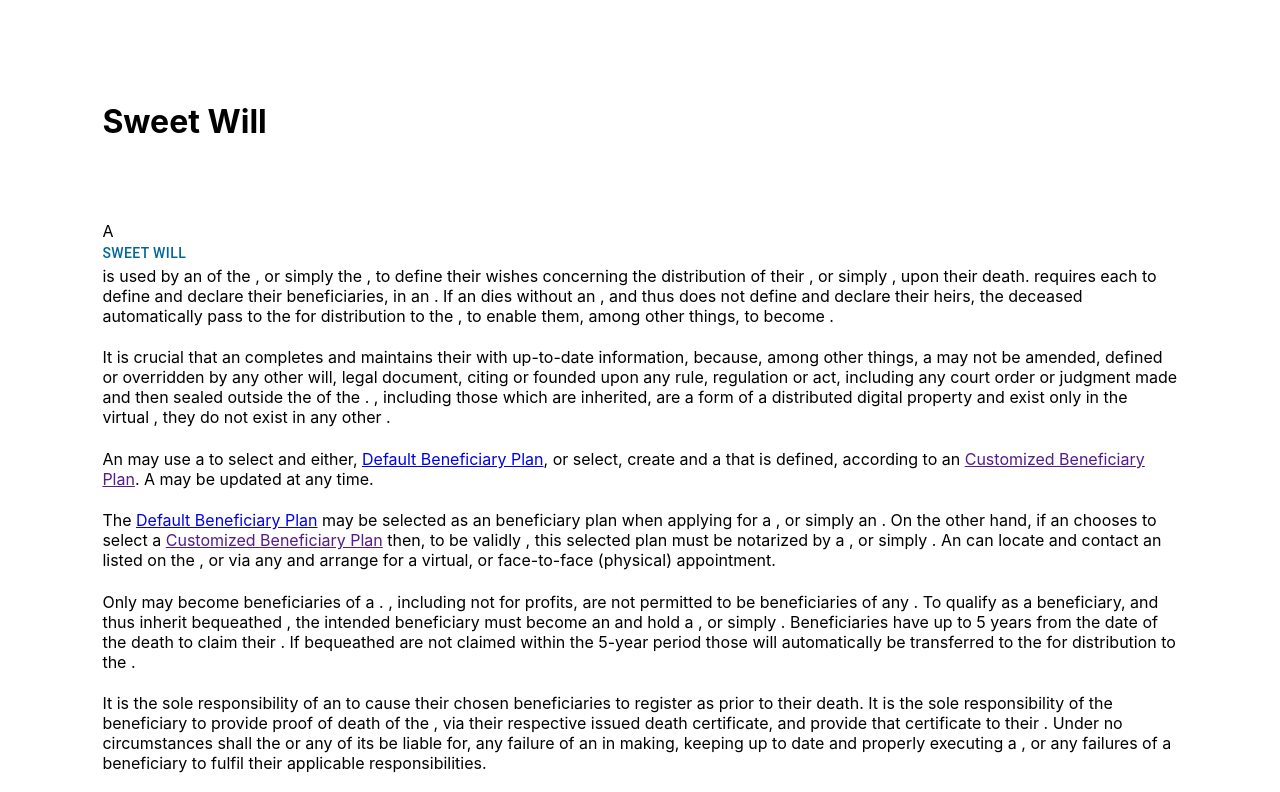
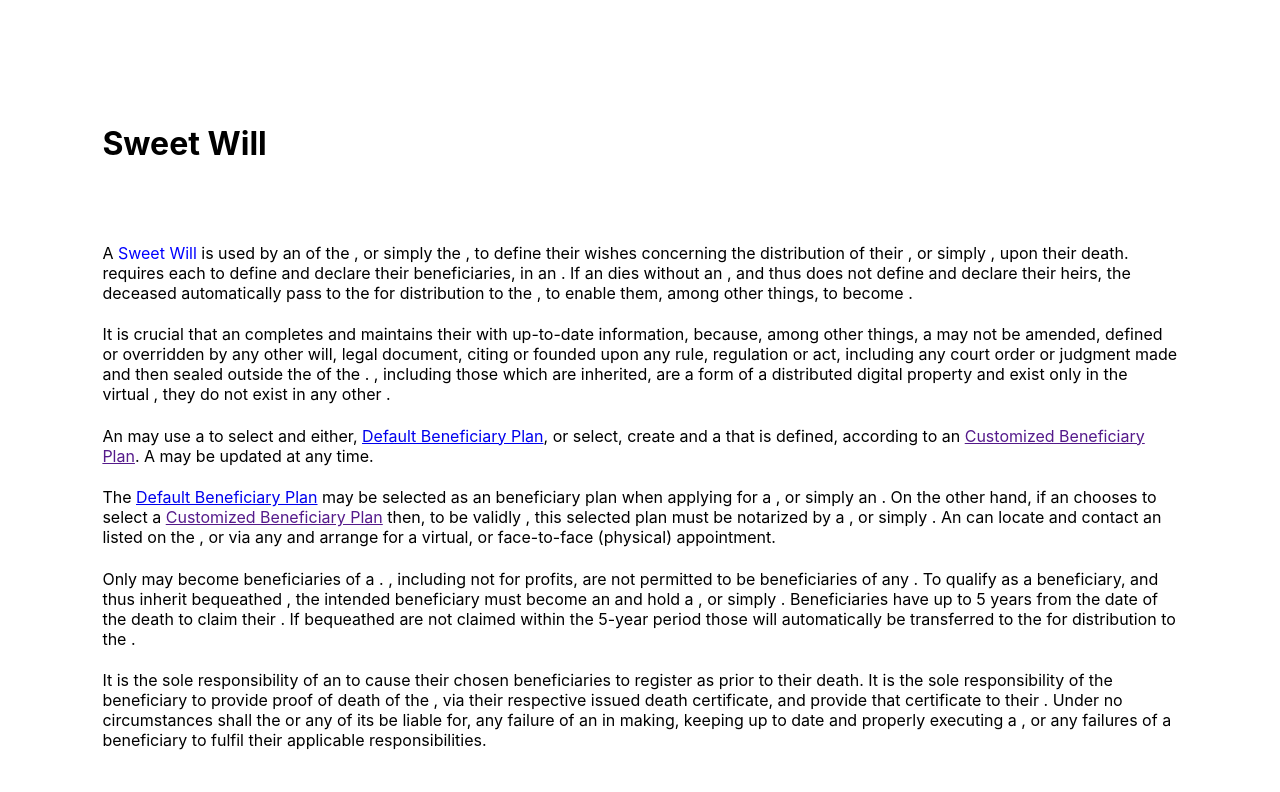
Before and after one commit to Jordan1022/DocDemo, a React (Create React App) app in the folder swdocdemo/: page / in a window 1280 px wide. Shown: the top 792 px of the page. Built offline with nearby package versions, Linux system fonts and the light colour scheme.

Commit message:
fixed style of link

```diff
--- a/swdocdemo/src/App.css
+++ b/swdocdemo/src/App.css
@@ -7,7 +7,11 @@
   margin-bottom: 8%
 }
 
-
+/* button{
+  margin-left: 0%;
+  margin-right: 0%;
+  display: inline-block;
+} */
 
 /* .doc {
   margin-top: 8%;
@@ -16,11 +20,11 @@
   margin-bottom: 8%
 } */
 
-text{
+/* text{
   margin-right: 0%;
   margin-left: 0%;
   display: inline-flex;
-}
+} */
 
 .docTitle {
   margin-bottom: 5rem;
@@ -48,6 +52,10 @@ Container{
   float: left;
   display: block;
   margin-right: 250px;
+}
+
+div{
+  display: inline-block;
 }
 
 /* h1, h3, p, li{
--- a/swdocdemo/src/App.js
+++ b/swdocdemo/src/App.js
@@ -5,8 +5,6 @@ import './App.css';
 import TextComponent from './TextComponent';
 
 function App() {
-
-  var testing="deployment test"
 
   return (
     <div className="App">
--- a/swdocdemo/src/ModalParent.js
+++ b/swdocdemo/src/ModalParent.js
@@ -9,14 +9,16 @@ export default function ModalParent() {
     const [open, setOpen] = React.useState(false);
     const [which, setWhich] = React.useState(0);
     const useStyles = makeStyles(theme => ({
-        button: {
+        div: {
             background:'none!important',
             border:'none',
             padding:'0!important',
-            color:'#069',
+            color:"blue",
             cursor:'pointer',
-            display: 'inline-block',
-            padding:0
+            marginLeft:"0px",
+            marginRight: "0px",
+            display:"inline"
+
         }
     }));
     const classes = useStyles();
@@ -62,9 +64,9 @@ export default function ModalParent() {
     return (
         <div>
             <ModalChild which={which} levels={levels} open={open} handleClose={handleClose} handleOpen={handleOpen} />
-            <Button className={classes.button} variant="text" color="inherit" onClick={() => handleOpen(0)}>
+            <div className={classes.div} variant="text" color="inherit" onClick={() => handleOpen(0)}>
                 Sweet Will
-            </Button>
+            </div>
         </div>
     );
 }
```
